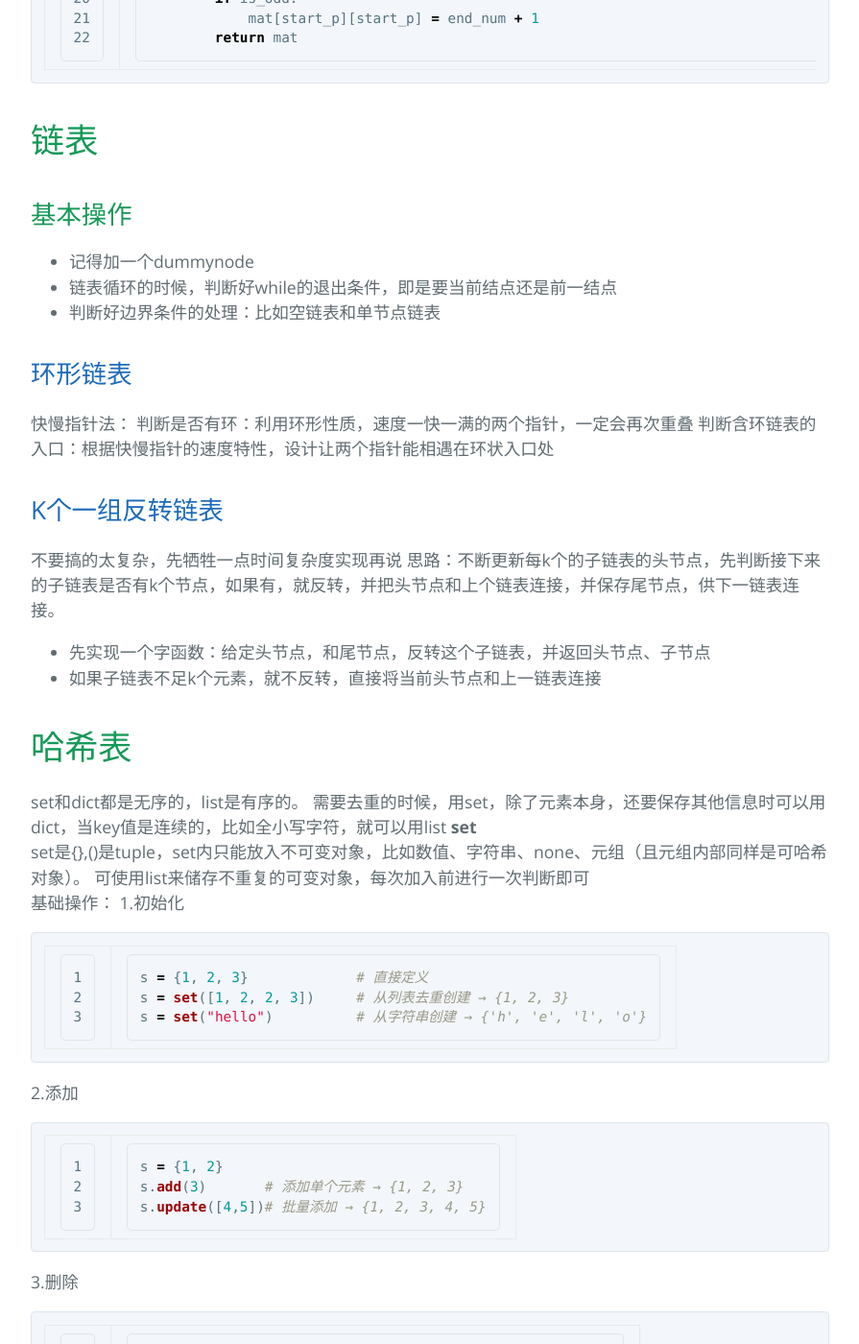
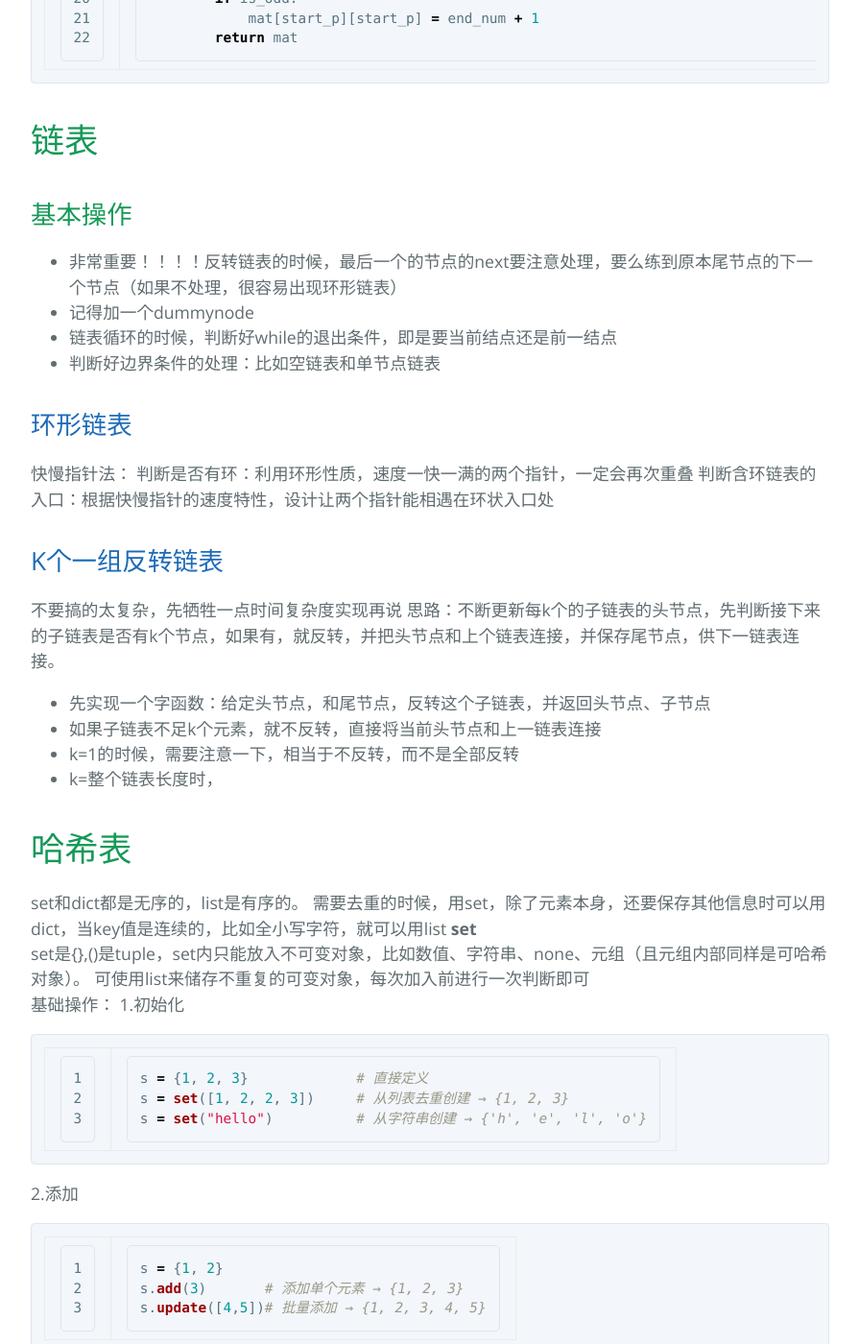
Before and after one commit to Ziyangpig/Note_LeetCode, a Jekyll site: the page built from Ali.md, in a window 1280 px wide and 1400 px high, scrolled down 6544 px. Shown: the whole window at 96% size, without its empty margins (192-1087 px from the left). Built offline with Jekyll 4.4.1, drawn with Linux system fonts in a browser that asks for light colours; our own code applies the rules of GitHub Pages for plain Markdown files; formulas are drawn with MathJax 3.

Commit message:
Update Ali.md

```diff
--- a/Ali.md
+++ b/Ali.md
@@ -224,6 +224,7 @@ class Solution:
 
 # 链表
 ## 基本操作
+- 非常重要！！！！反转链表的时候，最后一个的节点的next要注意处理，要么练到原本尾节点的下一个节点（如果不处理，很容易出现环形链表）
 - 记得加一个dummynode
 - 链表循环的时候，判断好while的退出条件，即是要当前结点还是前一结点
 - 判断好边界条件的处理：比如空链表和单节点链表
@@ -240,6 +241,8 @@ class Solution:
 思路：不断更新每k个的子链表的头节点，先判断接下来的子链表是否有k个节点，如果有，就反转，并把头节点和上个链表连接，并保存尾节点，供下一链表连接。
 - 先实现一个字函数：给定头节点，和尾节点，反转这个子链表，并返回头节点、子节点
 - 如果子链表不足k个元素，就不反转，直接将当前头节点和上一链表连接
+- k=1的时候，需要注意一下，相当于不反转，而不是全部反转
+- k=整个链表长度时，
 
 # 哈希表
 set和dict都是无序的，list是有序的。
```
